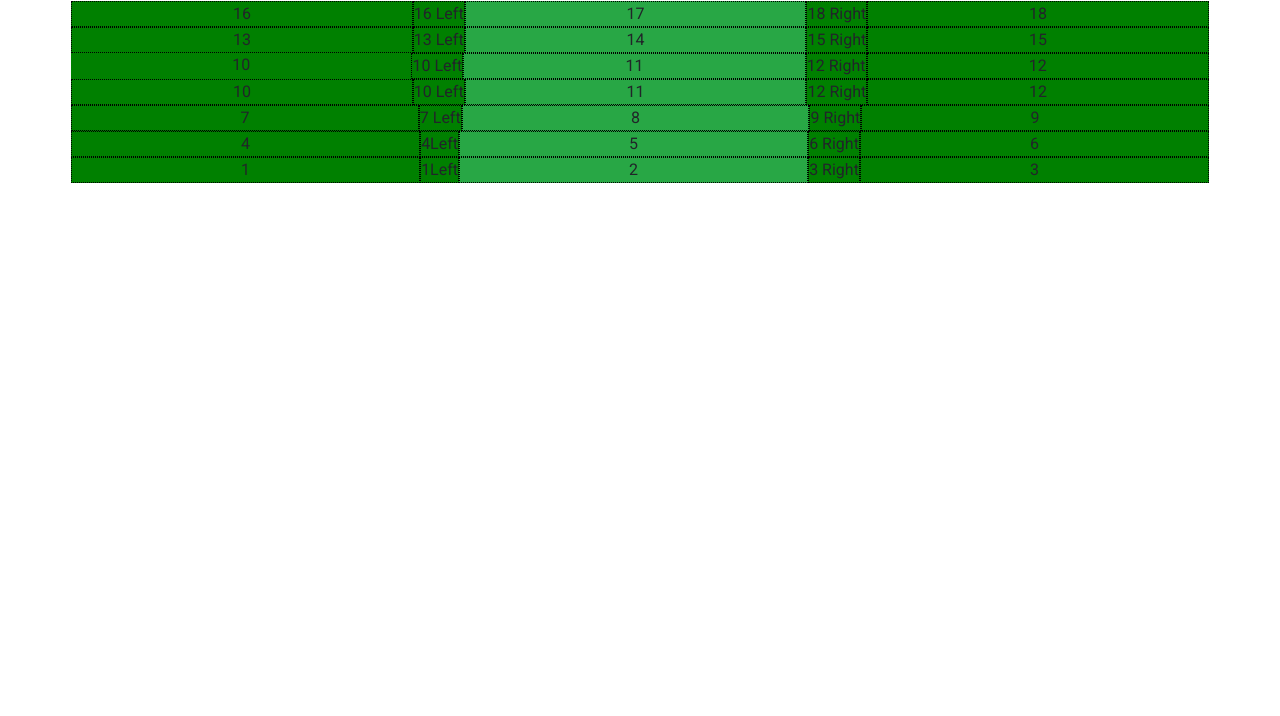
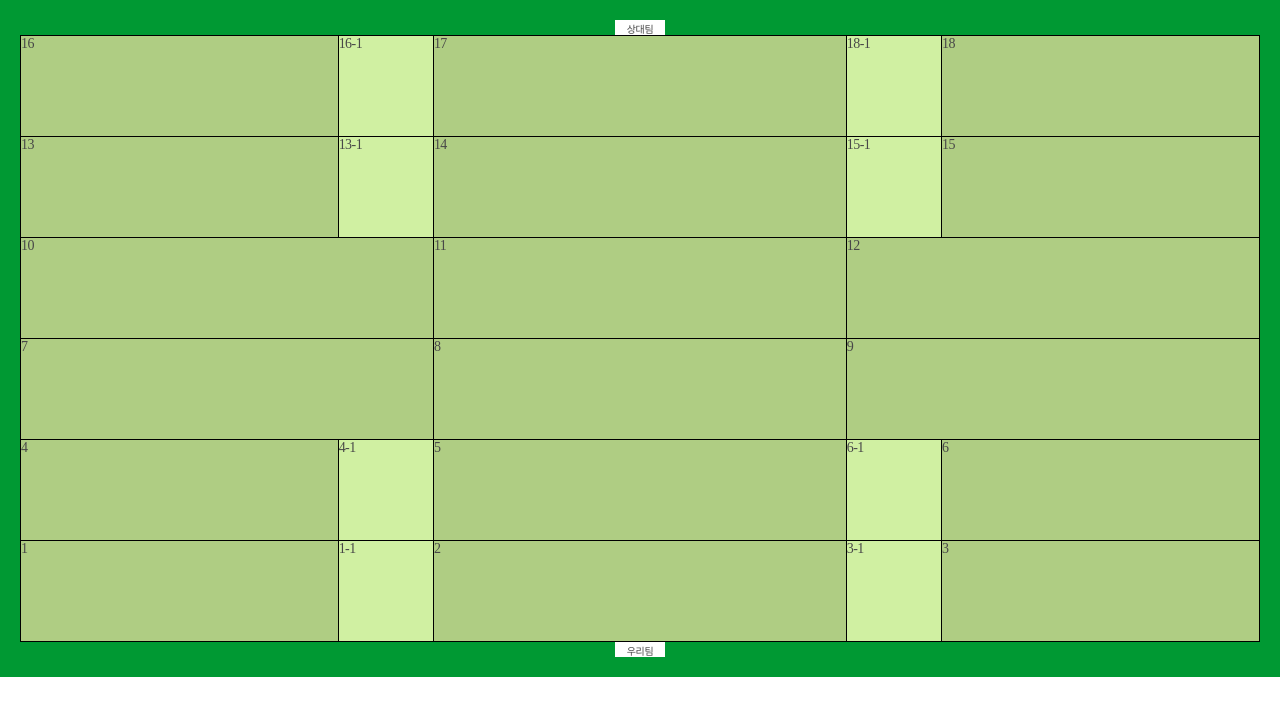
Before and after one commit to minkistic/weplay.soccer, a Flask app: template src/weplayfootball/templates/field_area_selection.html in a window 1280 px wide. Shown: the top 716 px of the page. Run offline with Flask 2, Linux system fonts and the light colour scheme; the template is opened without the code that fills it, so the values that code supplies are empty; some libraries are stand-ins or nearby versions.

Commit message:
위취선태기 화면완성

```diff
--- a/src/weplayfootball/templates/field_area_selection.html
+++ b/src/weplayfootball/templates/field_area_selection.html
@@ -36,140 +36,175 @@
   <link href="https://fonts.googleapis.com/css?family=Roboto&display=swap"
   rel="stylesheet">
 
-
-  <style type="text/css">
-    * {
-      font-family: 'Roboto', sans-serif;
+    <style>
+        html, body, div, span, applet, object, iframe,
+        h1, h2, h3, h4, h5, h6, p, blockquote, pre,
+        a, abbr, acronym, address, big, cite, code,
+        del, dfn, em, img, ins, kbd, q, s, samp,
+        small, strike, strong, sub, sup, tt, var,
+        b, u, i, center,
+        dl, dt, dd, ol, ul, li,
+        fieldset, form, label, legend,
+        table, caption, tbody, tfoot, thead, tr, th, td,
+        article, aside, canvas, details, embed,
+        figure, figcaption, footer, header, hgroup,
+        menu, nav, output, ruby, section, summary,
+        time, mark, audio, video {
+          margin: 0;
+          padding: 0;
+          border: 0;
+          font-family:'Roboto', sans-serif;
+          font: inherit;
+          font-size:14px;
+          color:#484848;
+          letter-spacing: -0.04em;
+          vertical-align: baseline;
+          box-sizing: border-box;
+      }
+      .field_wrap {
+        padding:20px;
+        background-color:#009933;
     }
-    .wrap {
-      width: 100%;
-      margin: auto;
+    .field_wrap .field {
+        border-top:1px solid #000;
+        border-left:1px solid #000;
     }
-    .header {
-      margin: 20px 5px 20px 5px;
-      text-align: center;
+    .box_wrap {
+        display:flex;
+        justify-content:center;
+        align-items:center;
+        border-right:1px solid #000;
+        border-bottom:1px solid #000;
+        background-color:#afcd83;
     }
-    .SubHeader {
-      margin: 20px 5px 20px 5px;
-      text-align: center;
+    .box_wrap .box {
+        display:flex;
+        justify-content:space-between;
+        width:100%;
+        height:100px;
+        border-right:1px solid #000;
     }
-    .button {
-      text-align: right;
+    .box_wrap .box:last-child {border-right:none;}
+    .box_wrap .box .inner {
+        width:100%;
     }
-    h1, h2, h3, h4
-    h5 {
-      display: inline;
+    .box_wrap .box .inner01 {
+        width:30%;
+        border-left:1px solid #000;
+        background-color:#d0f0a2;
     }
-    .contents {
-      text-align: auto;
+    .box_wrap .box .inner02 {
+        width:30%;
+        border-right:1px solid #000;
+        background-color:#d0f0a2;
     }
 
-    #fieldArea {
-      display: grid;
-      height: auto;
-      grid-template-rows: auto;
-      background-color: green;
-      border: 1px solid white;
-      text-align: center;
-      font-size: auto;
+    .gaolArea {
+        text-align: center;
+        font-size: 10px;
+        width: 50px;
+        height: 15px;
+        border: 1px solid white;
+        margin-left: auto;
+        margin-right: auto;
+        background-color: white;
     }
-
-    #fieldAreaEach {
-      border: 1px dotted black;
-    }
-
-    #areaA {
-      background-color: lime;
-    }
-
-    #areaB {
-      background-color: yellow;
-    }
+</style>
+</head>
 
 
+<div class="field_wrap">
 
-  </style>
+    <div class="gaolArea"> 상대팀 </div>
+    <div class="field">
 
-</head>
+        <div class="box_wrap">
+            <div class="box box16">
+                <div class="inner">16</div>
+                <div class="inner01">16-1</div>
+            </div>
+            <div class="box box17">
+                <div class="inner">17</div>
+            </div>
+            <div class="box box18">
+                <div class="inner02">18-1</div>
+                <div class="inner">18</div>
+            </div>
+        </div>
 
-<body>
+        <div class="box_wrap">
+            <div class="box box13">
+                <div class="inner">13</div>
+                <div class="inner01">13-1</div>
+            </div>
+            <div class="box box14">
+                <div class="inner">14</div>
+            </div>
+            <div class="box box15">
+                <div class="inner02">15-1</div>
+                <div class="inner">15</div>
+            </div>
+        </div>
 
-  <!-- Stack the columns on mobile by making one full-width and the other half-width -->
-  <div class="container" id="fieldArea">
-    <div class="row align-items-start">
-      <div class="col" id="fieldAreaEach">16</div>
-      <div class="col-xs" id="fieldAreaEach">16 Left</div>
-      <div class="col bg-success" id="fieldAreaEach">17</div>
-      <div class="col-xs" id="fieldAreaEach">18 Right</div>
-      <div class="col" id="fieldAreaEach">18</div>
+        <div class="box_wrap">
+            <div class="box box10">
+                <div class="inner">10</div>
+            </div>
+            <div class="box box11">
+                <div class="inner">11</div>
+            </div>
+            <div class="box box12">
+                <div class="inner">12</div>
+            </div>
+        </div>
+
+        <div class="box_wrap">
+            <div class="box box07">
+                <div class="inner">7</div>
+            </div>
+            <div class="box box08">
+                <div class="inner">8</div>
+            </div>
+            <div class="box box09">
+                <div class="inner">9</div>
+            </div>
+        </div>
+
+        <div class="box_wrap">
+            <div class="box box04">
+                <div class="inner">4</div>
+                <div class="inner01">4-1</div>
+            </div>
+            <div class="box box05">
+                <div class="inner">5</div>
+            </div>
+            <div class="box box06">
+                <div class="inner02">6-1</div>
+                <div class="inner">6</div>
+            </div>
+        </div>
+
+        <div class="box_wrap">
+            <div class="box box01">
+                <div class="inner">1</div>
+                <div class="inner01">1-1</div>
+            </div>
+            <div class="box box02">
+                <div class="inner">2</div>
+            </div>
+            <div class="box box03">
+                <div class="inner02">3-1</div>
+                <div class="inner">3</div>
+            </div>
+        </div>
+
     </div>
 
-    <div class="row">
-      <div class="col" id="fieldAreaEach">13</div>
-      <div class="col-xs" id="fieldAreaEach">13 Left</div>
-      <div class="col bg-success" id="fieldAreaEach">14</div>
-      <div class="col-xs" id="fieldAreaEach">15 Right</div>
-      <div class="col" id="fieldAreaEach">15</div>
-    </div>
+    <div class="gaolArea"> 우리팀 </div>
+</div>
+<script>
 
-    <div class="row">
-      <div class="col">10</div>
-      <div class="col-xs" id="fieldAreaEach">10 Left</div>
-      <div class="col bg-success" id="fieldAreaEach">11</div>
-      <div class="col-xs" id="fieldAreaEach">12 Right</div>
-      <div class="col" id="fieldAreaEach">12</div>
-    </div>
-
-    <div class="row">
-      <div class="col" id="fieldAreaEach">10</div>
-      <div class="col-xs" id="fieldAreaEach">10 Left</div>
-      <div class="col bg-success" id="fieldAreaEach">11</div>
-      <div class="col-xs" id="fieldAreaEach">12 Right</div>
-      <div class="col" id="fieldAreaEach">12</div>
-    </div>
-
-    <div class="row">
-      <div class="col" id="fieldAreaEach">7</div>
-      <div class="col-xs"id="fieldAreaEach">7 Left</div>
-      <div class="col bg-success" id="fieldAreaEach">8</div>
-      <div class="col-xs" id="fieldAreaEach">9 Right</div>
-      <div class="col" id="fieldAreaEach">9</div>
-    </div>
-
-    <div class="row">
-      <div class="col" id="fieldAreaEach">4</div>
-      <div class="col-xs" id="fieldAreaEach">4Left</div>
-      <div class="col bg-success" id="fieldAreaEach">5</div>
-      <div class="col-xs" id="fieldAreaEach">6 Right</div>
-      <div class="col" id="fieldAreaEach">6</div>
-    </div>
-
-    <div class="row">
-      <div class="col" id="fieldAreaEach">1</div>
-      <div class="col-xs" id="fieldAreaEach">1Left</div>
-      <div class="col bg-success" id="fieldAreaEach">2</div>
-      <div class="col-xs" id="fieldAreaEach">3 Right</div>
-      <div class="col" id="fieldAreaEach">3</div>
-    </div>
-
-
-    <!-- Columns start at 50% wide on mobile and bump up to 33.3% wide on desktop -->
-      <!-- <div class="row">
-        <div class="col-6 col-md-4">0000.col-6 .col-md-4</div>
-        <div class="col-6 col-md-4">.col-6 .col-md-4</div>
-        <div class="col-6 col-md-4">.col-6 .col-md-4</div>
-      </div> -->
-
-      <!-- Columns are always 50% wide, on mobile and desktop -->
-<!--       <div class="row">
-        <div class="col-6">.col-6</div>
-        <div class="col-6">.col-6</div>
-      </div> -->
-    </div>
-  </div>
-
-
+</script>
 
 </body>
-
 </html>
```
